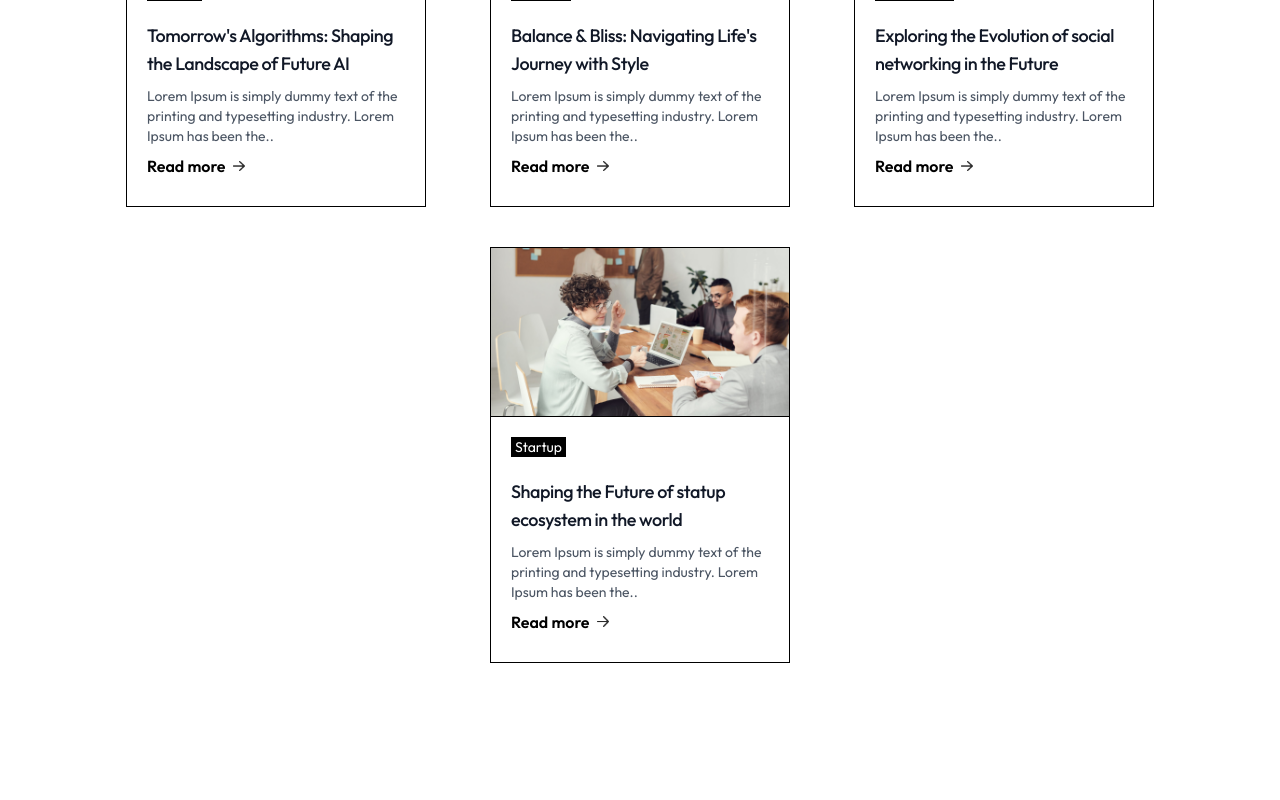
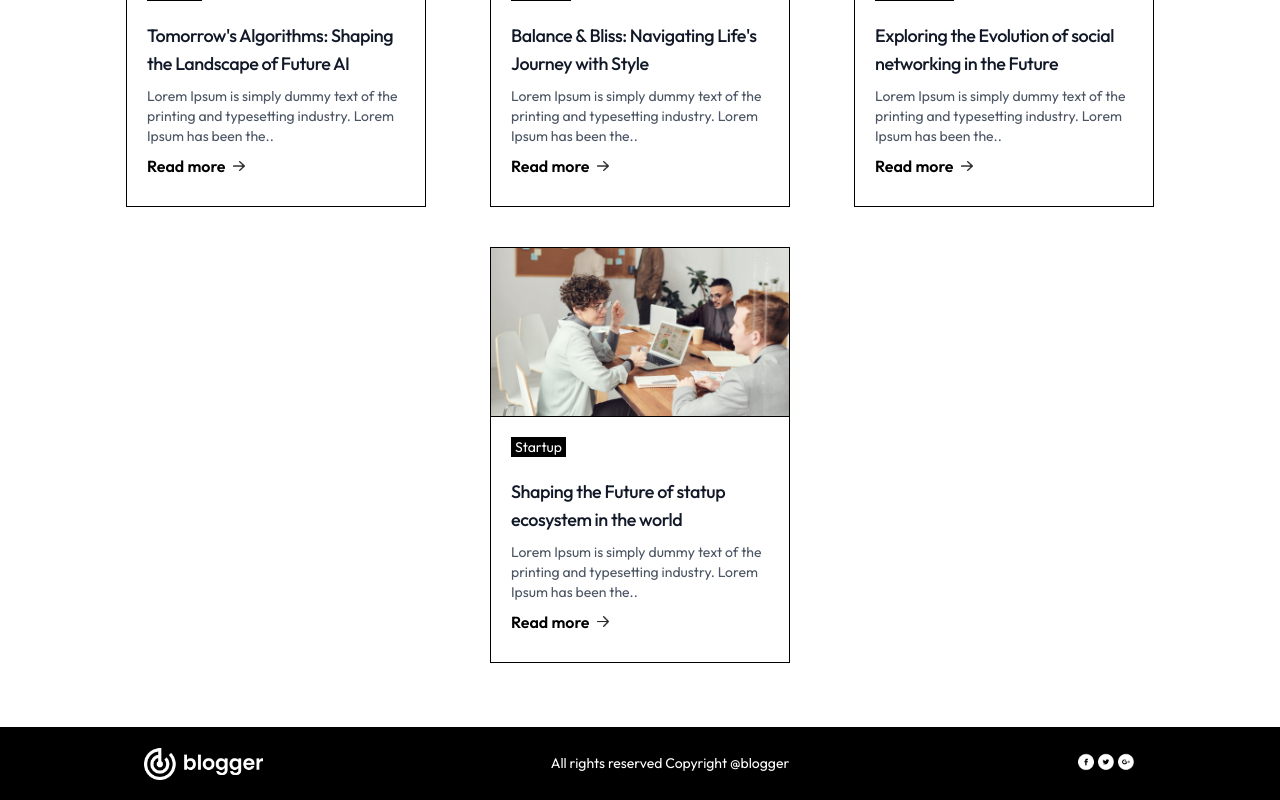
Before and after one commit to VinayJangotra/Blog_app, a Next.js app in the folder next-blog-app/: page / in a window 1280 px wide. Shown: the part 2558-3358 px from the top of the page. Before the commit the page ends 3285 px from the top, so only its background shows below. Built offline with nearby package versions, Linux system fonts and the light colour scheme.

Commit message:
Footer  section

```diff
--- a/next-blog-app/app/page.js
+++ b/next-blog-app/app/page.js
@@ -2,6 +2,7 @@
 "use client"
 
 import BlogList from "@/components/BlogList";
+import Footer from "@/components/Footer";
 import Header from "@/components/Header";
 
 
@@ -10,5 +11,6 @@
     <>
       <Header />
       <BlogList/>
+      <Footer/>
   </>);
 }
--- /dev/null
+++ b/next-blog-app/components/Footer.jsx
@@ -0,0 +1,19 @@
+import { assets } from '@/Assets/assets'
+import React from 'react'
+import Image from "next/image";
+const Footer = () => {
+  return (
+    <div className="flex justify-around flex-col gap-2 sm:gap-0 sm:flex-row bg-black py-5 items-center">
+      <Image src={assets.logo_light} alt='' width={120}/>
+      <p className="text-sm text-white">All rights reserved Copyright @blogger</p>
+      <div className="flex">
+        <Image src={assets.facebook_icon} alt='' width={20}/>
+        <Image src={assets.twitter_icon} alt='' width={20}/>
+        <Image src={assets.googleplus_icon} alt='' width={20}/>
+
+      </div>
+    </div>
+  )
+}
+
+export default Footer
```
